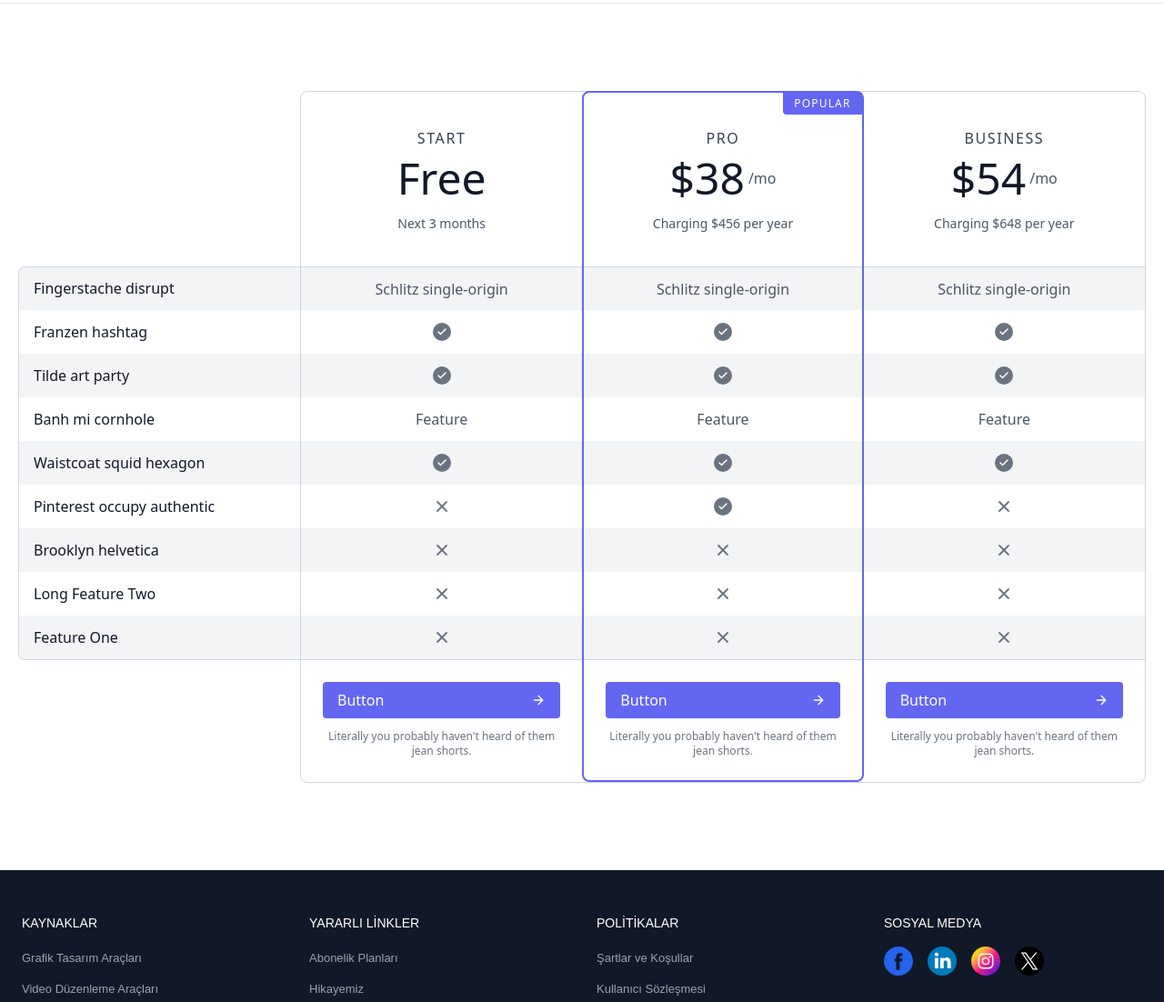
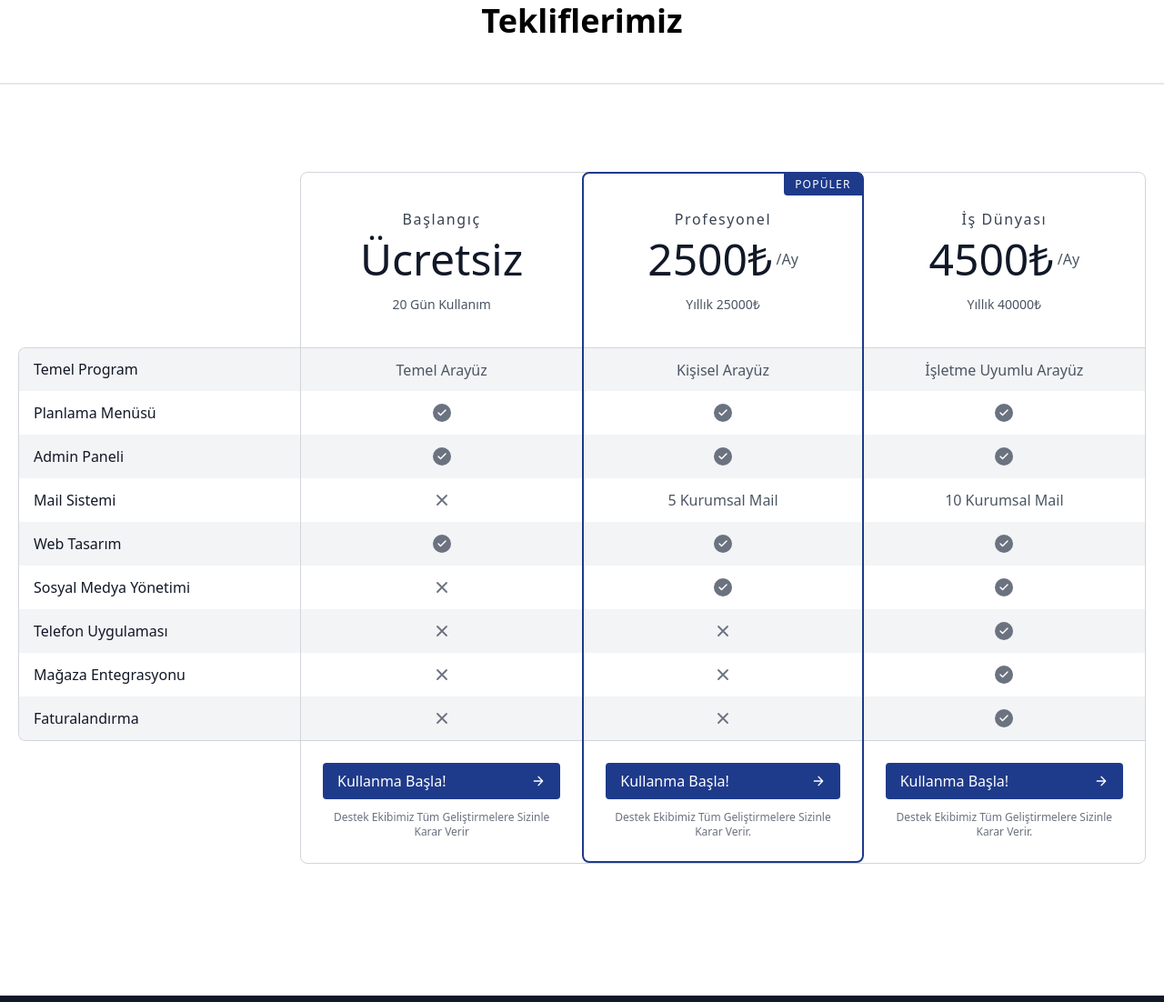
Before and after one commit to sinanozlen/kobicrm-html, a website: page index.html in a window 1280 px wide. Shown: the part 1856-2958 px from the top of the page at 91% size. Drawn offline with nearby package versions, Linux system fonts and the light colour scheme.

Commit message:
Langauge-Finished

```diff
--- a/index.html
+++ b/index.html
@@ -35,7 +35,7 @@
             </button>
             <div id="dropdownKurumsal" class="absolute left-0 mt-2 hidden w-44 bg-white rounded-lg shadow-lg dark:bg-gray-700">
               <ul class="py-2 text-sm text-gray-700 dark:text-gray-200">
-                <li><a href="#" class="block px-4 py-2 hover:bg-blue-600 dark:hover:bg-blue-600 dark:hover:text-white">Hakkımızda</a></li>
+                <li><a href="about.html" class="block px-4 py-2 hover:bg-blue-600 dark:hover:bg-blue-600 dark:hover:text-white">Hakkımızda</a></li>
                 <li><a href="#" class="block px-4 py-2 hover:bg-blue-600 dark:hover:bg-blue-600 dark:hover:text-white">Misyonumuz</a></li>
                 <li><a href="#" class="block px-4 py-2 hover:bg-blue-600 dark:hover:bg-blue-600 dark:hover:text-white">Vizyonumuz</a></li>
                 <li><a href="#" class="block px-4 py-2 hover:bg-blue-600 dark:hover:bg-blue-600 dark:hover:text-white">İletişim</a></li>
@@ -267,29 +267,38 @@
             </h2>
         </div>
     </section>
+
+
+
+    <h3 class="text-4xl font-bold text-center">
+      Tekliflerimiz
+   </h3>
+   <br><br>
+   <hr>
+
    <section class="text-gray-700 body-font overflow-hidden border-t border-gray-200">
        <div class="container px-5 py-24 mx-auto flex flex-wrap">
          <div class="lg:w-1/4 mt-48 hidden lg:block">
            <div class="mt-px border-t border-gray-300 border-b border-l rounded-tl-lg rounded-bl-lg overflow-hidden">
-              <p class="bg-gray-100 text-gray-900 h-12 text-center px-4 flex items-center justify-start -mt-px">Fingerstache disrupt</p>
-              <p class="text-gray-900 h-12 text-center px-4 flex items-center justify-start">Franzen hashtag</p>
-              <p class="bg-gray-100 text-gray-900 h-12 text-center px-4 flex items-center justify-start">Tilde art party</p>
-              <p class="text-gray-900 h-12 text-center px-4 flex items-center justify-start">Banh mi cornhole</p>
-              <p class="bg-gray-100 text-gray-900 h-12 text-center px-4 flex items-center justify-start">Waistcoat squid hexagon</p>
-              <p class="text-gray-900 h-12 text-center px-4 flex items-center justify-start">Pinterest occupy authentic</p>
-              <p class="bg-gray-100 text-gray-900 h-12 text-center px-4 flex items-center justify-start">Brooklyn helvetica</p>
-              <p class="text-gray-900 h-12 text-center px-4 flex items-center justify-start">Long Feature Two</p>
-              <p class="bg-gray-100 text-gray-900 h-12 text-center px-4 flex items-center justify-start">Feature One</p>
+             <p class="bg-gray-100 text-gray-900 h-12 text-center px-4 flex items-center justify-start -mt-px">Temel Program</p>
+             <p class="text-gray-900 h-12 text-center px-4 flex items-center justify-start">Planlama Menüsü</p>
+             <p class="bg-gray-100 text-gray-900 h-12 text-center px-4 flex items-center justify-start">Admin Paneli</p>
+             <p class="text-gray-900 h-12 text-center px-4 flex items-center justify-start">Mail Sistemi</p>
+             <p class="bg-gray-100 text-gray-900 h-12 text-center px-4 flex items-center justify-start">Web Tasarım</p>
+             <p class="text-gray-900 h-12 text-center px-4 flex items-center justify-start">Sosyal Medya Yönetimi</p>
+             <p class="bg-gray-100 text-gray-900 h-12 text-center px-4 flex items-center justify-start">Telefon Uygulaması</p>
+             <p class="text-gray-900 h-12 text-center px-4 flex items-center justify-start">Mağaza Entegrasyonu</p>
+             <p class="bg-gray-100 text-gray-900 h-12 text-center px-4 flex items-center justify-start">Faturalandırma</p>
            </div>
          </div>
          <div class="flex lg:w-3/4 w-full flex-wrap lg:border border-gray-300 rounded-lg">
            <div class="lg:w-1/3 lg:mt-px w-full mb-10 lg:mb-0 border-2 border-gray-300 lg:border-none rounded-lg lg:rounded-none">
              <div class="px-2 text-center h-48 flex flex-col items-center justify-center">
-                <h3 class="tracking-widest">START</h3>
-                <h2 class="text-5xl text-gray-900 font-medium leading-none mb-4 mt-2">Free</h2>
-                <span class="text-sm text-gray-600">Next 3 months</span>
+               <h3 class="tracking-widest">Başlangıç</h3>
+               <h2 class="text-5xl text-gray-900 font-medium leading-none mb-4 mt-2">Ücretsiz</h2>
+               <span class="text-sm text-gray-600">20 Gün Kullanım</span>
              </div>
-              <p class="bg-gray-100 text-gray-600 h-12 text-center px-2 flex items-center -mt-px justify-center border-t border-gray-300">Schlitz single-origin</p>
+             <p class="bg-gray-100 text-gray-600 h-12 text-center px-2 flex items-center -mt-px justify-center border-t border-gray-300">Temel Arayüz</p>
              <p class="text-gray-600 text-center h-12 flex items-center justify-center">
                <span class="w-5 h-5 inline-flex items-center justify-center bg-gray-500 text-white rounded-full flex-shrink-0">
                  <svg fill="none" stroke="currentColor" stroke-linecap="round" stroke-linejoin="round" stroke-width="3" class="w-3 h-3" viewBox="0 0 24 24">
@@ -304,7 +313,11 @@
                  </svg>
                </span>
              </p>
-              <p class="h-12 text-gray-600 px-6 text-center leading-relaxed flex items-center justify-center">Feature</p>
+             <p class="h-12 text-gray-600 px-6 text-center leading-relaxed flex items-center justify-center">
+               <svg fill="none" stroke="currentColor" stroke-linecap="round" stroke-linejoin="round" stroke-width="2.2" class="w-5 h-5 text-gray-500" viewBox="0 0 24 24">
+                 <path d="M18 6L6 18M6 6l12 12"></path>
+               </svg>
+             </p>
              <p class="bg-gray-100 text-gray-600 text-center h-12 flex items-center justify-center">
                <span class="w-5 h-5 inline-flex items-center justify-center bg-gray-500 text-white rounded-full flex-shrink-0">
                  <svg fill="none" stroke="currentColor" stroke-linecap="round" stroke-linejoin="round" stroke-width="3" class="w-3 h-3" viewBox="0 0 24 24">
@@ -333,24 +346,24 @@
                </svg>
              </p>
              <div class="border-t border-gray-300 p-6 text-center rounded-bl-lg">
-                <button class="flex items-center mt-auto text-white bg-indigo-500 border-0 py-2 px-4 w-full focus:outline-none hover:bg-indigo-600 rounded">Button
+               <button class="flex items-center mt-auto text-white bg-blue-900 border-0 py-2 px-4 w-full focus:outline-none hover:bg-blue-600 rounded">Kullanma Başla!
                  <svg fill="none" stroke="currentColor" stroke-linecap="round" stroke-linejoin="round" stroke-width="2" class="w-4 h-4 ml-auto" viewBox="0 0 24 24">
                    <path d="M5 12h14M12 5l7 7-7 7"></path>
                  </svg>
                </button>
-                <p class="text-xs text-gray-500 mt-3">Literally you probably haven't heard of them jean shorts.</p>
+               <p class="text-xs text-gray-500 mt-3">Destek Ekibimiz Tüm Geliştirmelere Sizinle Karar Verir</p>
              </div>
            </div>
-            <div class="lg:w-1/3 lg:-mt-px w-full mb-10 lg:mb-0 border-2 rounded-lg border-indigo-500 relative">
-              <span class="bg-indigo-500 text-white px-3 py-1 tracking-widest text-xs absolute right-0 top-0 rounded-bl">POPULAR</span>
+           <div class="lg:w-1/3 lg:-mt-px w-full mb-10 lg:mb-0 border-2 rounded-lg border-blue-900 relative">
+             <span class="bg-blue-900 text-white px-3 py-1 tracking-widest text-xs absolute right-0 top-0 rounded-bl">POPÜLER</span>
              <div class="px-2 text-center h-48 flex flex-col items-center justify-center">
-                <h3 class="tracking-widest">PRO</h3>
-                <h2 class="text-5xl text-gray-900 font-medium flex items-center justify-center leading-none mb-4 mt-2">$38
-                  <span class="text-gray-600 text-base ml-1">/mo</span>
+               <h3 class="tracking-widest">Profesyonel</h3>
+               <h2 class="text-5xl text-gray-900 font-medium flex items-center justify-center leading-none mb-4 mt-2">2500₺
+                 <span class="text-gray-600 text-base ml-1">/Ay</span>
                </h2>
-                <span class="text-sm text-gray-600">Charging $456 per year</span>
+               <span class="text-sm text-gray-600">Yıllık 25000₺</span>
              </div>
-              <p class="bg-gray-100 text-gray-600 h-12 text-center px-2 flex items-center -mt-px justify-center border-t border-gray-300">Schlitz single-origin</p>
+             <p class="bg-gray-100 text-gray-600 h-12 text-center px-2 flex items-center -mt-px justify-center border-t border-gray-300">Kişisel Arayüz</p>
              <p class="text-gray-600 text-center h-12 flex items-center justify-center">
                <span class="w-5 h-5 inline-flex items-center justify-center bg-gray-500 text-white rounded-full flex-shrink-0">
                  <svg fill="none" stroke="currentColor" stroke-linecap="round" stroke-linejoin="round" stroke-width="3" class="w-3 h-3" viewBox="0 0 24 24">
@@ -365,7 +378,7 @@
                  </svg>
                </span>
              </p>
-              <p class="h-12 text-gray-600 text-center leading-relaxed flex items-center justify-center">Feature</p>
+             <p class="h-12 text-gray-600 text-center leading-relaxed flex items-center justify-center">5 Kurumsal Mail</p>
              <p class="bg-gray-100 text-gray-600 text-center h-12 flex items-center justify-center">
                <span class="w-5 h-5 inline-flex items-center justify-center bg-gray-500 text-white rounded-full flex-shrink-0">
                  <svg fill="none" stroke="currentColor" stroke-linecap="round" stroke-linejoin="round" stroke-width="3" class="w-3 h-3" viewBox="0 0 24 24">
@@ -396,23 +409,23 @@
                </svg>
              </p>
              <div class="p-6 text-center border-t border-gray-300">
-                <button class="flex items-center mt-auto text-white bg-indigo-500 border-0 py-2 px-4 w-full focus:outline-none hover:bg-indigo-600 rounded">Button
+               <button class="flex items-center mt-auto text-white bg-blue-900 border-0 py-2 px-4 w-full focus:outline-none hover:bg-blue-600 rounded">Kullanma Başla!
                  <svg fill="none" stroke="currentColor" stroke-linecap="round" stroke-linejoin="round" stroke-width="2" class="w-4 h-4 ml-auto" viewBox="0 0 24 24">
                    <path d="M5 12h14M12 5l7 7-7 7"></path>
                  </svg>
                </button>
-                <p class="text-xs text-gray-500 mt-3">Literally you probably haven't heard of them jean shorts.</p>
+               <p class="text-xs text-gray-500 mt-3">Destek Ekibimiz Tüm Geliştirmelere Sizinle Karar Verir.</p>
              </div>
            </div>
            <div class="lg:w-1/3 w-full lg:mt-px border-2 border-gray-300 lg:border-none rounded-lg lg:rounded-none">
              <div class="px-2 text-center h-48 flex flex-col items-center justify-center">
-                <h3 class="tracking-widest">BUSINESS</h3>
-                <h2 class="text-5xl text-gray-900 font-medium flex items-center justify-center leading-none mb-4 mt-2">$54
-                  <span class="text-gray-600 text-base ml-1">/mo</span>
+               <h3 class="tracking-widest">İş Dünyası</h3>
+               <h2 class="text-5xl text-gray-900 font-medium flex items-center justify-center leading-none mb-4 mt-2">4500₺
+                 <span class="text-gray-600 text-base ml-1">/Ay</span>
                </h2>
-                <span class="text-sm text-gray-600">Charging $648 per year</span>
+               <span class="text-sm text-gray-600">Yıllık 40000₺</span>
              </div>
-              <p class="bg-gray-100 text-gray-600 h-12 text-center px-2 flex items-center -mt-px justify-center border-t border-gray-300">Schlitz single-origin</p>
+             <p class="bg-gray-100 text-gray-600 h-12 text-center px-2 flex items-center -mt-px justify-center border-t border-gray-300">İşletme Uyumlu Arayüz</p>
 <p class="text-gray-600 text-center h-12 flex items-center justify-center">
  <span class="w-5 h-5 inline-flex items-center justify-center bg-gray-500 text-white rounded-full flex-shrink-0">
    <svg fill="none" stroke="currentColor" stroke-linecap="round" stroke-linejoin="round" stroke-width="3" class="w-3 h-3" viewBox="0 0 24 24">
@@ -427,7 +440,7 @@
    </svg>
  </span>
 </p>
-              <p class="h-12 text-gray-600 text-center leading-relaxed flex items-center justify-center">Feature</p>
+<p class="h-12 text-gray-600 text-center leading-relaxed flex items-center justify-center">10 Kurumsal Mail</p>
 <p class="bg-gray-100 text-gray-600 text-center h-12 flex items-center justify-center">
  <span class="w-5 h-5 inline-flex items-center justify-center bg-gray-500 text-white rounded-full flex-shrink-0">
    <svg fill="none" stroke="currentColor" stroke-linecap="round" stroke-linejoin="round" stroke-width="3" class="w-3 h-3" viewBox="0 0 24 24">
@@ -436,38 +449,49 @@
  </span>
 </p>
 <p class="text-gray-600 text-center h-12 flex items-center justify-center">
-                <svg fill="none" stroke="currentColor" stroke-linecap="round" stroke-linejoin="round" stroke-width="2.2" class="w-5 h-5 text-gray-500" viewBox="0 0 24 24">
-                  <path d="M18 6L6 18M6 6l12 12"></path>
+ <span class="w-5 h-5 inline-flex items-center justify-center bg-gray-500 text-white rounded-full flex-shrink-0">
+   <svg fill="none" stroke="currentColor" stroke-linecap="round" stroke-linejoin="round" stroke-width="3" class="w-3 h-3" viewBox="0 0 24 24">
+     <path d="M20 6L9 17l-5-5"></path>
    </svg>
+ </span>
 </p>
 <p class="bg-gray-100 text-gray-600 text-center h-12 flex items-center justify-center">
-                <svg fill="none" stroke="currentColor" stroke-linecap="round" stroke-linejoin="round" stroke-width="2.2" class="w-5 h-5 text-gray-500" viewBox="0 0 24 24">
-                  <path d="M18 6L6 18M6 6l12 12"></path>
+ <span class="w-5 h-5 inline-flex items-center justify-center bg-gray-500 text-white rounded-full flex-shrink-0">
+   <svg fill="none" stroke="currentColor" stroke-linecap="round" stroke-linejoin="round" stroke-width="3" class="w-3 h-3" viewBox="0 0 24 24">
+     <path d="M20 6L9 17l-5-5"></path>
    </svg>
+ </span>
 </p>
 <p class="text-gray-600 text-center h-12 flex items-center justify-center">
-                <svg fill="none" stroke="currentColor" stroke-linecap="round" stroke-linejoin="round" stroke-width="2.2" class="w-5 h-5 text-gray-500" viewBox="0 0 24 24">
-                  <path d="M18 6L6 18M6 6l12 12"></path>
+ <span class="w-5 h-5 inline-flex items-center justify-center bg-gray-500 text-white rounded-full flex-shrink-0">
+   <svg fill="none" stroke="currentColor" stroke-linecap="round" stroke-linejoin="round" stroke-width="3" class="w-3 h-3" viewBox="0 0 24 24">
+     <path d="M20 6L9 17l-5-5"></path>
    </svg>
+ </span>
 </p>
 <p class="bg-gray-100 text-gray-600 text-center h-12 flex items-center justify-center">
-                <svg fill="none" stroke="currentColor" stroke-linecap="round" stroke-linejoin="round" stroke-width="2.2" class="w-5 h-5 text-gray-500" viewBox="0 0 24 24">
-                  <path d="M18 6L6 18M6 6l12 12"></path>
+ <span class="w-5 h-5 inline-flex items-center justify-center bg-gray-500 text-white rounded-full flex-shrink-0">
+   <svg fill="none" stroke="currentColor" stroke-linecap="round" stroke-linejoin="round" stroke-width="3" class="w-3 h-3" viewBox="0 0 24 24">
+     <path d="M20 6L9 17l-5-5"></path>
    </svg>
+ </span>
 </p>
+
              <div class="p-6 text-center border-t border-gray-300">
-                <button class="flex items-center mt-auto text-white bg-indigo-500 border-0 py-2 px-4 w-full focus:outline-none hover:bg-indigo-600 rounded">Button
+               <button class="flex items-center mt-auto text-white bg-blue-900 border-0 py-2 px-4 w-full focus:outline-none hover:bg-blue-600 rounded">Kullanma Başla!
                  <svg fill="none" stroke="currentColor" stroke-linecap="round" stroke-linejoin="round" stroke-width="2" class="w-4 h-4 ml-auto" viewBox="0 0 24 24">
                    <path d="M5 12h14M12 5l7 7-7 7"></path>
                  </svg>
                </button>
-                <p class="text-xs text-gray-500 mt-3">Literally you probably haven't heard of them jean shorts.</p>
+               <p class="text-xs text-gray-500 mt-3">Destek Ekibimiz Tüm Geliştirmelere Sizinle Karar Verir.</p>
              </div>
            </div>
          </div>
        </div>
      </section>
 
+     <br><br>
+     <hr>
 
       <footer class="bg-gray-900 px-4 sm:px-6 pt-12 pb-6 font-[sans-serif]">
         <div class="max-w-screen-xl mx-auto grid grid-cols-1 sm:grid-cols-2 md:grid-cols-3 lg:grid-cols-4 gap-8">
@@ -562,9 +586,10 @@
               </li>
             </ul>
             <div class="!mt-8">
-              <h6 class="text-[13px] text-gray-400 font-medium">Özel içerikleri doğrudan e-postanıza alın</h6>
+              <h6 class="text-[13px] text-gray-400 font-medium">Özel İçerikleri Doğrudan E-Postanıza Alın</h6>
               <div class="mt-4">
-                  <a href="#" class="bg-blue-600 hover:bg-blue-700 text-sm text-white font-medium py-3 px-6 tracking-wide rounded">Kaydol</a>
+                  <a href="#" class="flex items-center mt-auto text-white bg-blue-900 border-0 py-2 px-4 w-full focus:outline-none hover:bg-blue-600 rounded">İndirim Kanalımıza Katıl!</a>
+
               </div>
           </div>
       </div>
@@ -574,7 +599,7 @@
 
   <div class="max-w-screen-xl mx-auto text-center">
       <p class="text-gray-400 text-[13px]">
-          ReadymadeUI Telif Hakkı © 2024. Tüm hakları saklıdır.
+          KobiCRM Telif Hakkı © 2024. Tüm hakları saklıdır.
       </p>
   </div>
 </footer>
```
Also changed, not shown: about.html (added, +1 -0 lines), css/main.css. Lines whose indentation alone changed are shown as unchanged.
